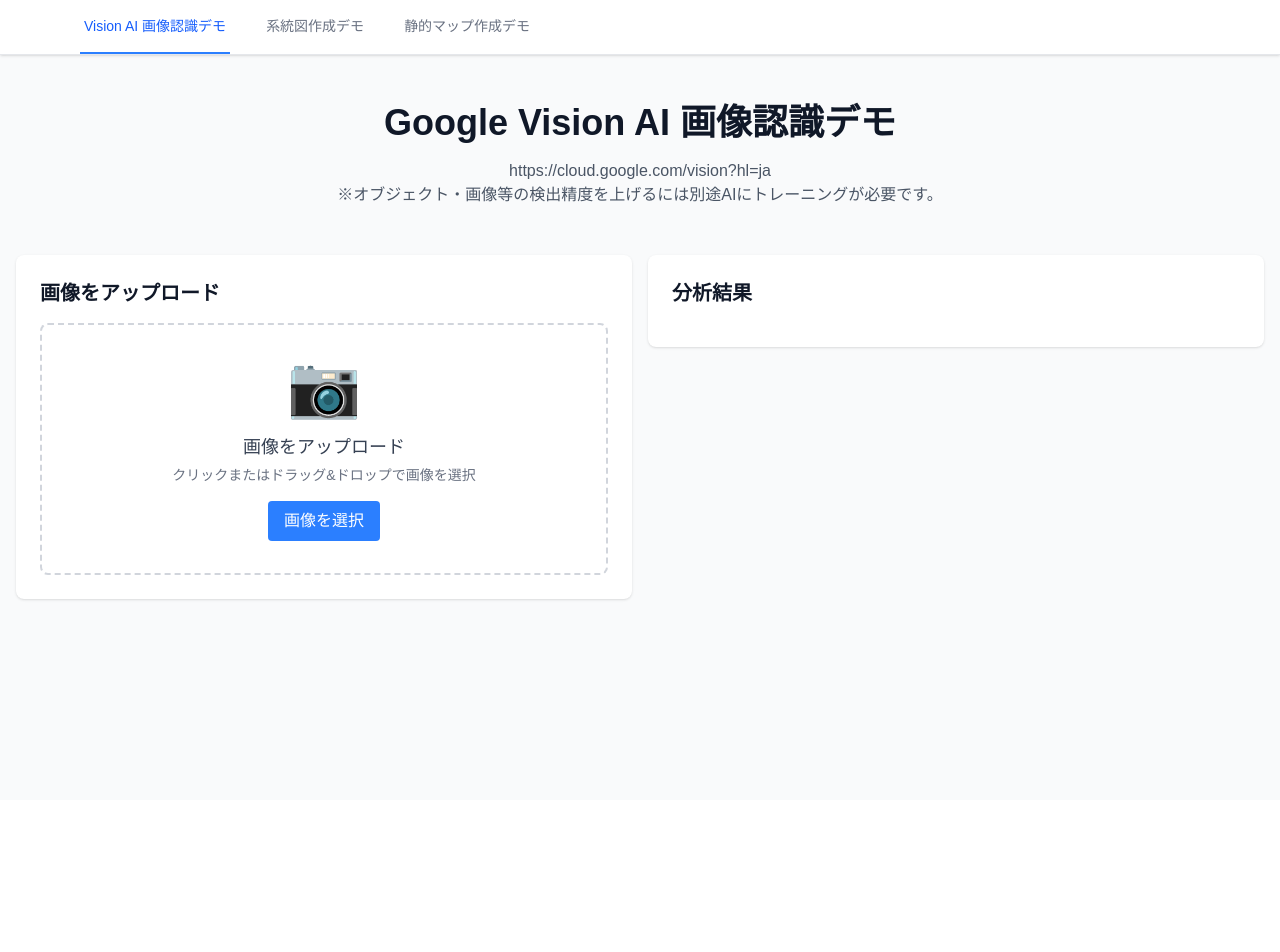
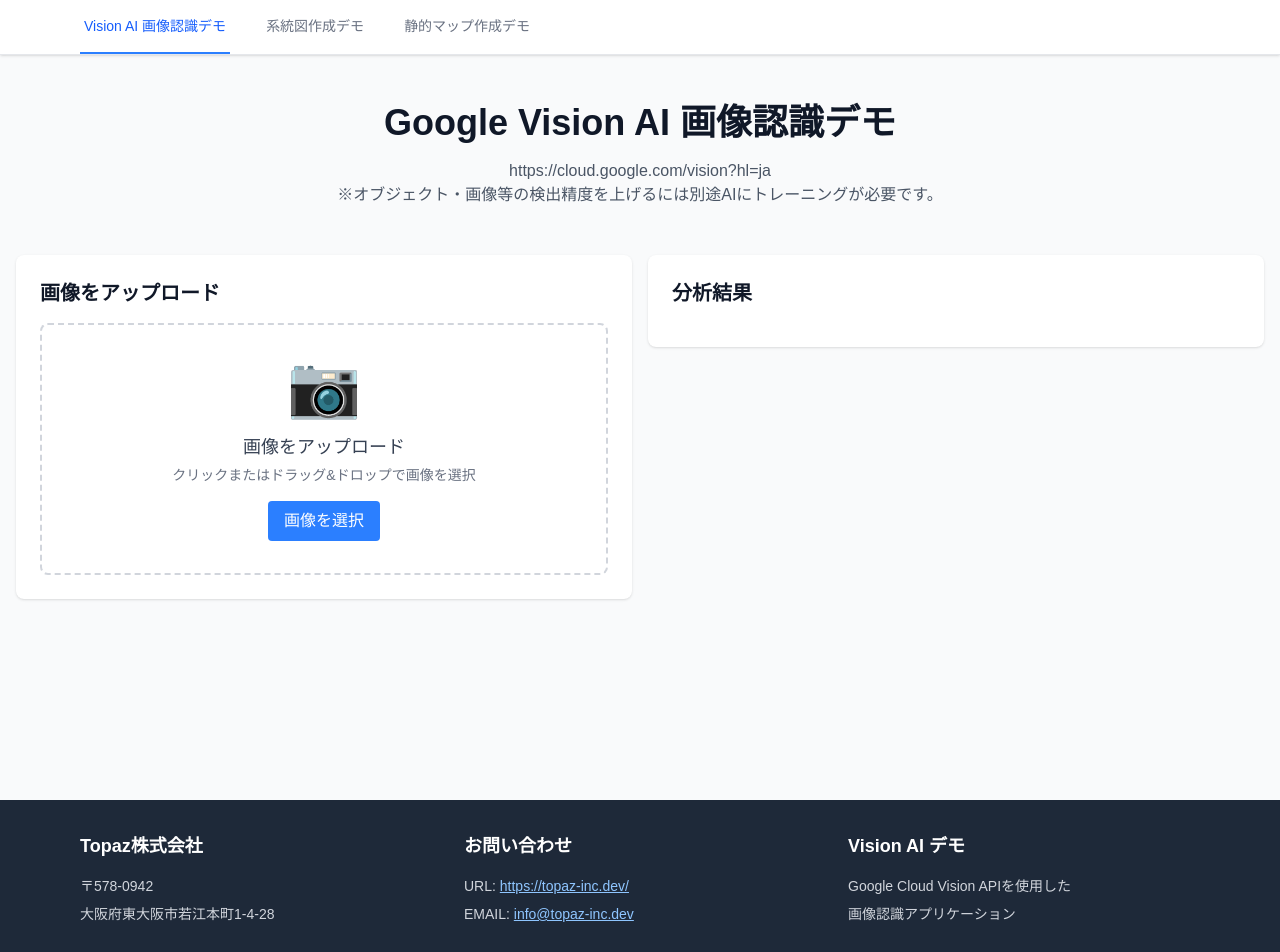
Before and after one commit to tenra/vision-ai, a Next.js app: page / in a window 1280 px wide. Shown: the top 952 px of the page. Before the commit the page ends 800 px from the top, so only its background shows below. Built offline with nearby package versions, Linux system fonts and the light colour scheme.

Commit message:
set footer info

```diff
--- a/app/layout.tsx
+++ b/app/layout.tsx
@@ -1,6 +1,7 @@
 import type { Metadata } from "next";
 import { Geist, Geist_Mono } from "next/font/google";
 import "./globals.css";
+import Footer from "../components/Footer";
 
 const geistSans = Geist({
   variable: "--font-geist-sans",
@@ -28,6 +29,7 @@
         className={`${geistSans.variable} ${geistMono.variable} antialiased`}
       >
         {children}
+      <Footer />
       </body>
     </html>
   );
--- /dev/null
+++ b/components/Footer.tsx
@@ -0,0 +1,61 @@
+export default function Footer() {
+  return (
+    <footer className="bg-gray-800 text-white py-8 mt-auto">
+      <div className="max-w-6xl mx-auto px-4">
+        <div className="grid grid-cols-1 md:grid-cols-2 lg:grid-cols-3 gap-8">
+          {/* 会社情報 */}
+          <div>
+            <h3 className="text-lg font-semibold mb-4">Topaz株式会社</h3>
+            <div className="space-y-2 text-sm text-gray-300">
+              <p>〒578-0942</p>
+              <p>大阪府東大阪市若江本町1-4-28</p>
+            </div>
+          </div>
+
+          {/* 連絡先情報 */}
+          <div>
+            <h3 className="text-lg font-semibold mb-4">お問い合わせ</h3>
+            <div className="space-y-2 text-sm text-gray-300">
+              <p>
+                <span className="font-medium">URL:</span>{" "}
+                <a
+                  href="https://topaz-inc.dev/"
+                  target="_blank"
+                  rel="noopener noreferrer"
+                  className="text-blue-300 hover:text-blue-200 underline"
+                >
+                  https://topaz-inc.dev/
+                </a>
+              </p>
+              <p>
+                <span className="font-medium">EMAIL:</span>{" "}
+                <a
+                  href="mailto:info@topaz-inc.dev"
+                  className="text-blue-300 hover:text-blue-200 underline"
+                >
+                  info@topaz-inc.dev
+                </a>
+              </p>
+            </div>
+          </div>
+
+          {/* アプリケーション情報 */}
+          <div>
+            <h3 className="text-lg font-semibold mb-4">Vision AI デモ</h3>
+            <div className="space-y-2 text-sm text-gray-300">
+              <p>Google Cloud Vision APIを使用した</p>
+              <p>画像認識アプリケーション</p>
+            </div>
+          </div>
+        </div>
+
+        {/* コピーライト */}
+        <div className="border-t border-gray-700 mt-8 pt-6 text-center text-sm text-gray-400">
+          <p>
+            &copy; {new Date().getFullYear()} Topaz Inc. All rights reserved.
+          </p>
+        </div>
+      </div>
+    </footer>
+  );
+}
--- a/components/TabbedApp.tsx
+++ b/components/TabbedApp.tsx
@@ -18,7 +18,7 @@
   };
 
   return (
-    <div className="min-h-screen bg-gray-50">
+    <div className="min-h-screen bg-gray-50 flex flex-col">
       {/* タブナビゲーション */}
       <div className="bg-white shadow-sm border-b border-gray-200">
         <div className="max-w-6xl mx-auto px-4">
```
